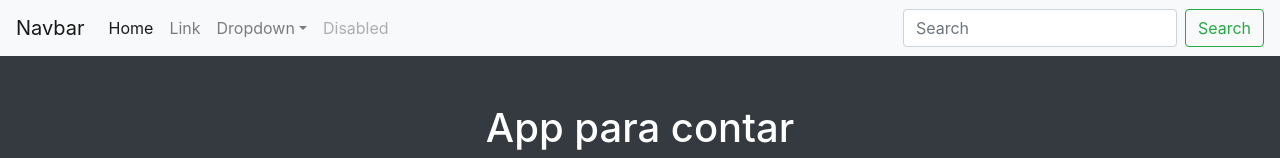
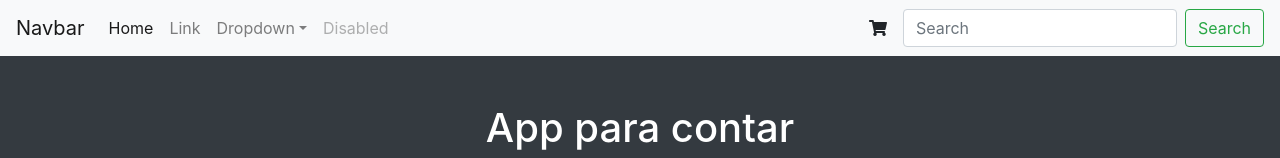
Before and after one commit to mmarfeo/app-react, a React (Create React App) app: page / in a window 1280 px wide. Shown: the top 158 px of the page. Built offline with nearby package versions, Linux system fonts and the light colour scheme.

Commit message:
se agrego el carrito al navBar

```diff
--- a/public/index.html
+++ b/public/index.html
@@ -27,6 +27,8 @@
 <!--     bootsrap -->
     <link rel="stylesheet" href="https://stackpath.bootstrapcdn.com/bootstrap/4.3.1/css/bootstrap.min.css" integrity="sha384-ggOyR0iXCbMQv3Xipma34MD+dH/1fQ784/j6cY/iJTQUOhcWr7x9JvoRxT2MZw1T" crossorigin="anonymous">
 
+    <!-- font awesome link -->
+    <link rel="stylesheet" href="https://use.fontawesome.com/releases/v5.8.1/css/all.css" integrity="sha384-50oBUHEmvpQ+1lW4y57PTFmhCaXp0ML5d60M1M7uH2+nqUivzIebhndOJK28anvf" crossorigin="anonymous">
 
     <title>Reactionnnnnnn App</title>
   </head>
--- /dev/null
+++ b/src/components/CartWidget.js
@@ -0,0 +1,12 @@
+/* import React from 'react'; */
+
+function CartWidget() {
+    return (
+        <div>
+            <i class="fas fa-shopping-cart mr-3"></i>
+        </div>
+
+        );
+    }
+
+    export default CartWidget;
--- a/src/components/NavBar.js
+++ b/src/components/NavBar.js
@@ -1,3 +1,6 @@
+import React from 'react';
+import CartWidget from './CartWidget'
+
 function NavBar() {
   return (
     <div className="App">
@@ -31,6 +34,7 @@ function NavBar() {
             <a class="nav-link disabled" href="#">Disabled</a>
           </li>
         </ul>
+        <CartWidget/>
         <form class="form-inline my-2 my-lg-0">
           <input class="form-control mr-sm-2" type="search" placeholder="Search" aria-label="Search"/>
           <button class="btn btn-outline-success my-2 my-sm-0" type="submit">Search</button>
```
